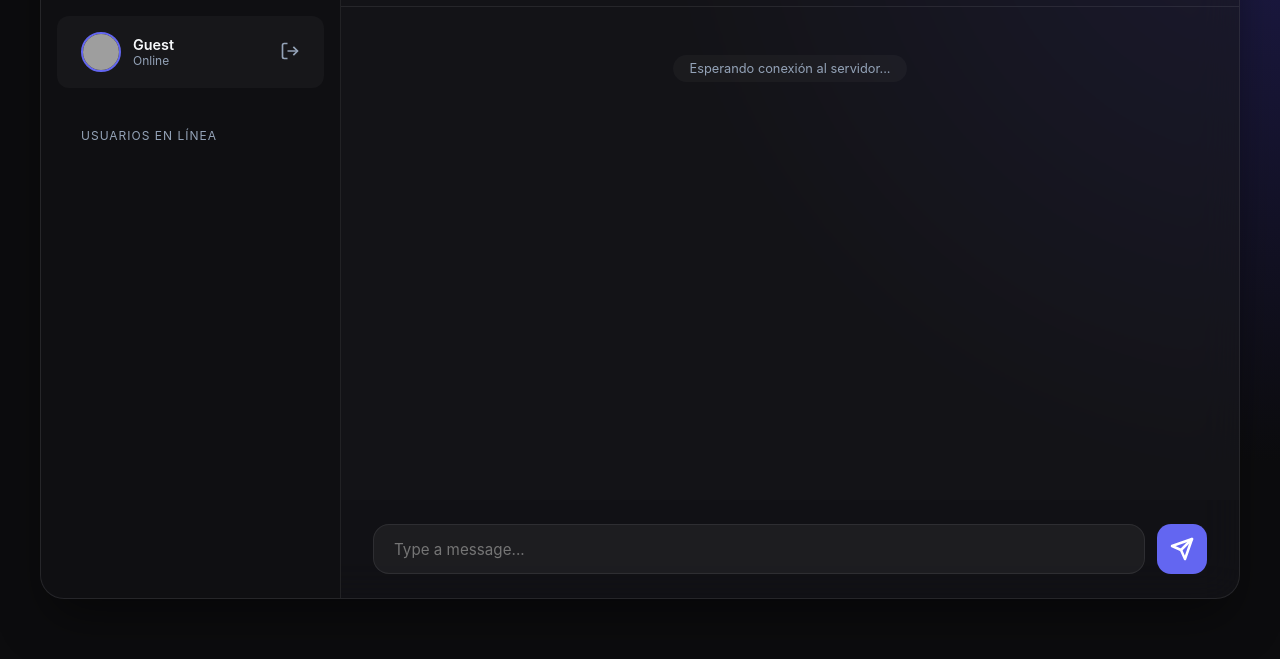
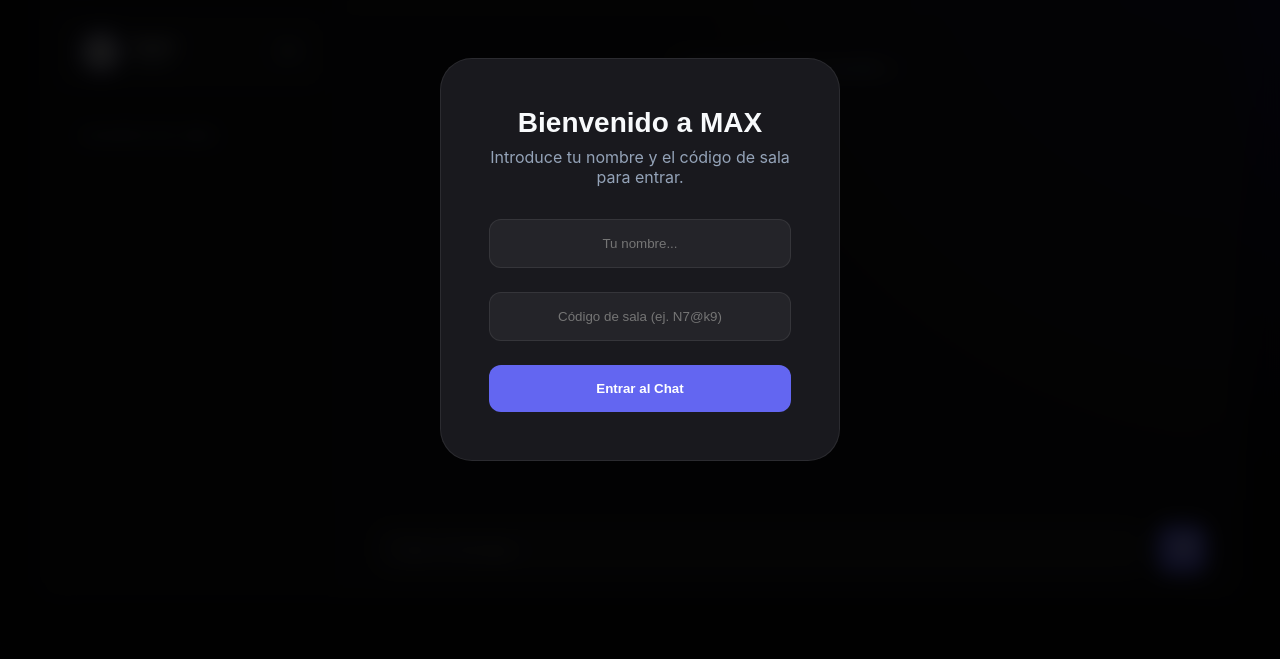
Before and after one commit to maxy2897/chat-app-premium, a website built with Vite: page index.html in a window 1280 px wide. Shown: the part 141-800 px from the top of the page. Built offline with nearby package versions, Linux system fonts and the light colour scheme; grey boxes are pictures that could not be loaded.

Commit message:
Fix invisible modal bug by adding inset: 0 to fixed position

```diff
--- a/style.css
+++ b/style.css
@@ -354,13 +354,14 @@ html, body {
 /* Modal Styling */
 .modal {
   position: fixed;
+  inset: 0; /* top/left/right/bottom 0 */
   background: rgba(0, 0, 0, 0.85);
   -webkit-backdrop-filter: blur(10px);
   backdrop-filter: blur(10px);
   display: flex;
   align-items: center;
   justify-content: center;
-  z-index: 1000;
+  z-index: 9999;
   opacity: 1;
   transition: opacity 0.5s;
 }
```
